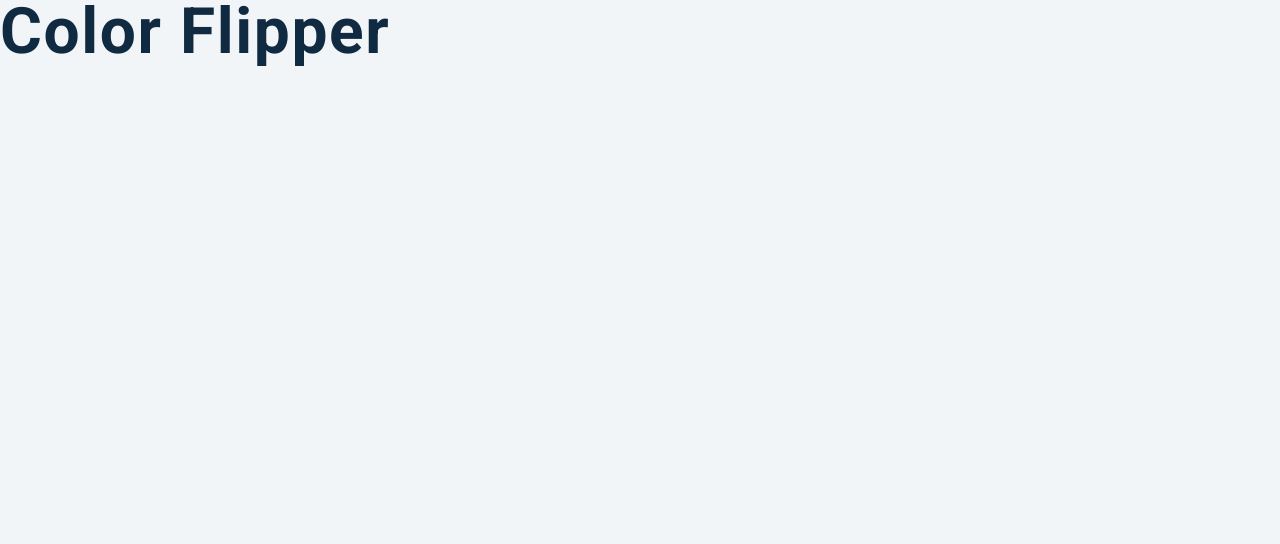
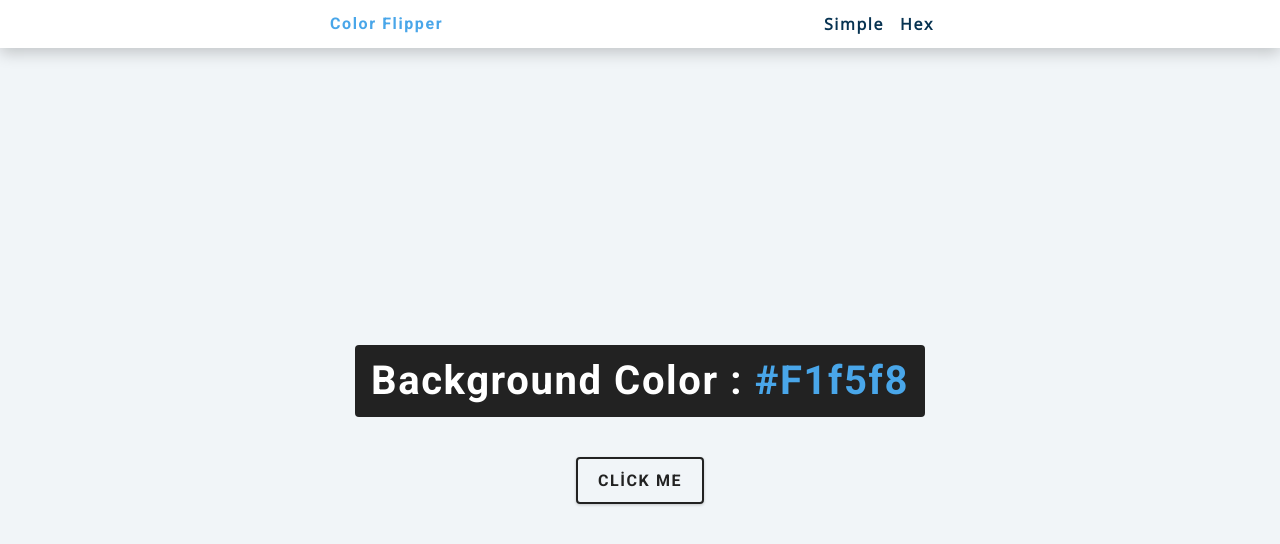
Before and after one commit to MehmetAydar01/JS_Color_Flipper, a plain HTML site: page index.html in a window 1280 px wide. Drawn offline with nearby package versions, Linux system fonts and the light colour scheme.

Commit message:
ilk proje tamamlandi

```diff
--- a/app.js
+++ b/app.js
@@ -1 +1,23 @@
-const colors = ["green", "red", "rgba(133,122,200)", "#f15025"];
+
+let colorFlipper = () => {
+
+    const colors = ["green", "red", "rgba(133,122,200)", "#f15025", "blue", "gray", "brown", "aqua", "black", "orange", "pink", "purple"];
+    const btn = document.getElementById('btn');
+    const color = document.querySelector('.color');
+
+    btn.addEventListener("click", function(){
+        // getRandomNumber fonksiyonumuzdan gelen random sayıları alıp colors dizimize index olarak verip, dizideki farklı değerleri getirelim.
+        const randomNumber = getRandomNumber();
+        console.log(randomNumber);
+
+        document.body.style.backgroundColor = colors[randomNumber];
+        color.textContent = colors[randomNumber];
+    });
+
+    let getRandomNumber = () => {
+        return Math.round(Math.random() * (colors.length-1));
+    };
+
+};
+
+colorFlipper();
--- a/index.html
+++ b/index.html
@@ -3,13 +3,35 @@
   <head>
     <meta charset="UTF-8" />
     <meta name="viewport" content="width=device-width, initial-scale=1.0" />
-    <title>Color Flipper || Simple</title>
+    <title>Color Flipper</title>
 
     <!-- styles -->
     <link rel="stylesheet" href="styles.css" />
   </head>
   <body>
-    <h1>color flipper</h1>
+    <nav>
+      <div class="nav-center">
+        <h4>color flipper</h4>
+        <ul class="nav-links">
+          <li>
+            <a href="index.html">simple</a>
+          </li>
+          <li>
+            <a href="hex.html">hex</a>
+          </li>
+        </ul>
+      </div>
+    </nav>
+    <main>
+      <div class="container">
+        <h2>background color :
+            <span class="color">
+              #f1f5f8
+            </span>
+        </h2>
+        <button class="btn btn-hero" id="btn">click me</button>
+      </div>
+    </main>
     <!-- javascript -->
     <script src="app.js"></script>
   </body>
```
